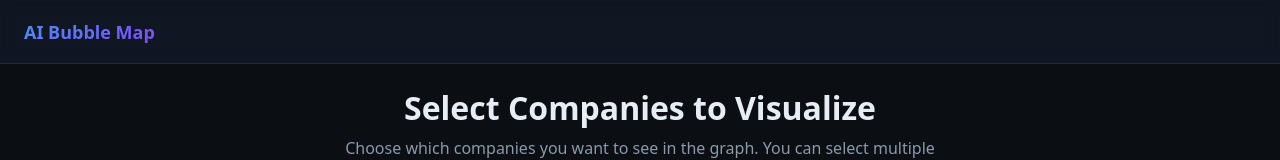
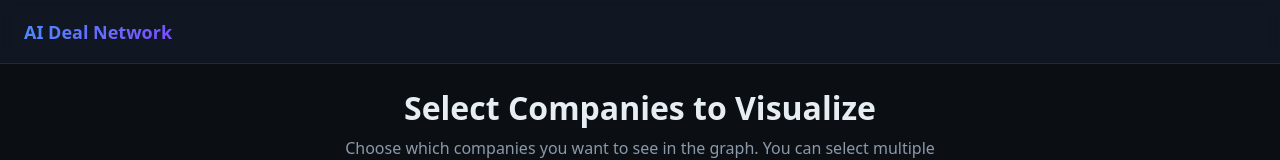
Before and after one commit to HSQ0503/CircularDealsVisulizer, a Next.js app: page /graph in a window 1280 px wide. Shown: the top 160 px of the page. Built offline with nearby package versions, Linux system fonts and the light colour scheme; no server answers; the database is empty.

Commit message:
Name changes

```diff
--- a/app/admin/deals/new/page.tsx
+++ b/app/admin/deals/new/page.tsx
@@ -2,7 +2,7 @@ import Link from 'next/link';
 import { DealForm } from '@/components/admin/DealForm';
 
 export const metadata = {
-  title: 'Add New Deal | AI Bubble Map',
+  title: 'Add New Deal | AI Deal Network',
 };
 
 export default function NewDealPage() {
--- a/app/graph/page.tsx
+++ b/app/graph/page.tsx
@@ -31,7 +31,7 @@ function GraphPageLoading() {
   return (
     <div className="h-screen flex flex-col overflow-hidden bg-bg">
       <header className="flex-shrink-0 h-16 border-b border-border-subtle bg-surface/80 backdrop-blur-sm flex items-center px-6">
-        <span className="text-lg font-bold text-gradient">AI Bubble Map</span>
+        <span className="text-lg font-bold text-gradient">AI Deal Network</span>
       </header>
       <div className="flex-1 flex items-center justify-center">
         <div className="flex flex-col items-center gap-3">
@@ -207,7 +207,7 @@ function GraphPageContent() {
         {/* Header */}
         <header className="flex-shrink-0 h-16 border-b border-border-subtle bg-surface/80 backdrop-blur-sm flex items-center justify-between px-6 relative z-20">
           <Link href="/" className="flex items-center gap-3 hover:opacity-80 transition-opacity">
-            <span className="text-lg font-bold text-gradient">AI Bubble Map</span>
+            <span className="text-lg font-bold text-gradient">AI Deal Network</span>
           </Link>
         </header>
 
@@ -327,7 +327,7 @@ function GraphPageContent() {
       <header className="flex-shrink-0 h-16 border-b border-border-subtle bg-surface/80 backdrop-blur-sm flex items-center justify-between px-6 relative z-20">
         {/* Brand */}
         <Link href="/" className="flex items-center gap-3 hover:opacity-80 transition-opacity">
-          <span className="text-lg font-bold text-gradient">AI Bubble Map</span>
+          <span className="text-lg font-bold text-gradient">AI Deal Network</span>
           {graphData && (
             <span className="text-xs text-text-faint bg-surface-2 px-2.5 py-1 rounded-full">
               {graphData.nodes.length} companies · {graphData.edges.length} connections
--- a/app/layout.tsx
+++ b/app/layout.tsx
@@ -13,7 +13,7 @@ const geistMono = Geist_Mono({
 });
 
 export const metadata: Metadata = {
-  title: "AI Bubble Map - Visualizing Circular Money Flows in the AI Industry",
+  title: "AI Deal Network - Visualizing Circular Money Flows in the AI Industry",
   description:
     "Interactive visualization of AI industry investments, partnerships, and circular capital flows. Track how billions flow between OpenAI, Microsoft, NVIDIA, and other tech giants. Is this the next tech bubble?",
   keywords: [
@@ -37,20 +37,20 @@ export const metadata: Metadata = {
     "AI overvaluation",
     "AI hype bubble",
   ],
-  authors: [{ name: "AI Bubble Map" }],
-  creator: "AI Bubble Map",
-  publisher: "AI Bubble Map",
+  authors: [{ name: "AI Deal Network" }],
+  creator: "AI Deal Network",
+  publisher: "AI Deal Network",
   openGraph: {
     type: "website",
     locale: "en_US",
-    siteName: "AI Bubble Map",
-    title: "AI Bubble Map - Visualizing Circular Money Flows in the AI Industry",
+    siteName: "AI Deal Network",
+    title: "AI Deal Network - Visualizing Circular Money Flows in the AI Industry",
     description:
       "Track how billions flow in circles between AI giants. Microsoft invests in OpenAI, OpenAI spends on Azure and NVIDIA, NVIDIA sells back to Microsoft. See the pattern.",
   },
   twitter: {
     card: "summary_large_image",
-    title: "AI Bubble Map - Is AI the Next Tech Bubble?",
+    title: "AI Deal Network - Is AI the Next Tech Bubble?",
     description:
       "Interactive visualization showing how $350B+ flows in circles between AI companies. The same dollars keep changing hands.",
   },
--- a/app/page.tsx
+++ b/app/page.tsx
@@ -11,7 +11,7 @@ export default function Home() {
       <nav className="sticky top-0 z-50 border-b border-border-subtle bg-bg/80 backdrop-blur-sm">
         <div className="max-w-6xl mx-auto px-6 h-16 flex items-center justify-between">
           <Link href="/" className="text-lg font-bold text-gradient">
-            AI Bubble Map
+            AI Deal Network
           </Link>
           <div className="flex items-center gap-1">
             <Link
--- a/content/research.mdx
+++ b/content/research.mdx
@@ -17,7 +17,7 @@ import {
 <header className="research-header">
   <div className="research-header-inner">
     <Link href="/" className="research-back-link">
-      &larr; Back to AI Bubble Map
+      &larr; Back to AI Deal Network
     </Link>
     <div className="flex items-center gap-3">
       <Link href="/graph" className="research-nav-link">
@@ -1113,16 +1113,16 @@ closer examination.
 <section className="research-citation">
   <p className="research-citation-label">Cite This Paper</p>
   <div className="research-citation-box">
-    <p>AI Bubble Map. (2025). Quantifying Circularity in AI Industry Deal Networks: A Graph-Based Analysis of Investment and Service Flows. <em>Working Paper</em>. Retrieved from https://aibubblemap.com/research</p>
+    <p>Han, S. (2025). Quantifying Circularity in AI Industry Deal Networks: A Graph-Based Analysis of Investment and Service Flows. <em>Working Paper</em>. Retrieved from https://aidealnetwork.com/research</p>
   </div>
   <p className="research-bibtex-label">BibTeX:</p>
-  <pre className="research-bibtex">{`@article{aibubblemap2025circularity,
+  <pre className="research-bibtex">{`@article{han2025circularity,
   title={Quantifying Circularity in AI Industry Deal Networks:
          A Graph-Based Analysis of Investment and Service Flows},
-  author={{AI Bubble Map}},
+  author={Han, Shouqi},
   journal={Working Paper},
   year={2025},
-  url={https://aibubblemap.com/research}
+  url={https://aidealnetwork.com/research}
 }`}</pre>
 </section>
 
--- a/middleware.ts
+++ b/middleware.ts
@@ -14,6 +14,6 @@ export const config = {
      * - favicon.ico (favicon file)
      * Feel free to modify this pattern to include more paths.
      */
-    "/((?!_next/static|_next/image|favicon.ico|.*\\.(?:svg|png|jpg|jpeg|gif|webp)$).*)",
+    "/((?!_next/static|_next/image|favicon.ico|research|api/graph|api/companies|.*\\.(?:svg|png|jpg|jpeg|gif|webp)$).*)",
   ],
 };
--- a/package.json
+++ b/package.json
@@ -6,7 +6,8 @@
     "dev": "next dev",
     "build": "prisma generate && next build",
     "start": "next start",
-    "lint": "eslint"
+    "lint": "eslint",
+    "generate-pdf": "tsx scripts/generate-pdf.ts"
   },
   "prisma": {
     "seed": "tsx prisma/seed.ts"
--- a/scripts/generate-pdf.ts
+++ b/scripts/generate-pdf.ts
@@ -1,5 +1,5 @@
 import { execSync, spawn, type ChildProcess } from 'child_process';
-import { readFileSync, mkdirSync, existsSync } from 'fs';
+import { readFileSync, mkdirSync, existsSync, rmSync } from 'fs';
 import { join } from 'path';
 import puppeteer from 'puppeteer';
 
@@ -7,6 +7,17 @@ const ROOT = join(__dirname, '..');
 const OUTPUT_DIR = join(ROOT, 'output');
 const OUTPUT_FILE = join(OUTPUT_DIR, 'research-paper.pdf');
 const PRINT_CSS_PATH = join(ROOT, 'styles', 'research-print.css');
+const LOCK_FILE = join(ROOT, '.next', 'dev', 'lock');
+
+// ── Check if a server is already running ────────────────────────
+async function checkExistingServer(port: number): Promise<boolean> {
+  try {
+    const res = await fetch(`http://localhost:${port}/research`);
+    return res.ok;
+  } catch {
+    return false;
+  }
+}
 
 // ── Port selection ──────────────────────────────────────────────
 function getRandomPort(): number {
@@ -101,9 +112,10 @@ async function buildTOCHTML(page: puppeteer.Page): Promise<string> {
 
 // ── Main ────────────────────────────────────────────────────────
 async function main() {
-  const port = getRandomPort();
-  const baseUrl = `http://localhost:${port}`;
+  let port: number;
+  let baseUrl: string;
   let server: ChildProcess | null = null;
+  let usingExistingServer = false;
 
   try {
     // Ensure output directory exists
@@ -113,6 +125,20 @@ async function main() {
 
     // Read the print stylesheet
     const printCSS = readFileSync(PRINT_CSS_PATH, 'utf-8');
+
+    // Check if dev server is already running on port 3000
+    if (await checkExistingServer(3000)) {
+      console.log('Found existing dev server on port 3000, using it.');
+      port = 3000;
+      usingExistingServer = true;
+    } else {
+      port = getRandomPort();
+
+      // Remove stale lock file if it exists
+      if (existsSync(LOCK_FILE)) {
+        console.log('Removing stale .next/dev/lock file...');
+        rmSync(LOCK_FILE, { force: true });
+      }
 
       // Start Next.js dev server
       console.log(`Starting Next.js dev server on port ${port}...`);
@@ -136,8 +162,11 @@ async function main() {
 
       // Wait for server
       console.log('Waiting for server to be ready...');
-    await waitForServer(`${baseUrl}/research`, 60_000);
+      await waitForServer(`http://localhost:${port}/research`, 60_000);
       console.log('Server is ready.');
+    }
+
+    baseUrl = `http://localhost:${port}`;
 
     // Launch Puppeteer
     console.log('Launching browser...');
@@ -206,8 +235,8 @@ async function main() {
     console.error('Error generating PDF:', err);
     process.exit(1);
   } finally {
-    // Kill the dev server
-    if (server) {
+    // Only kill the server if we started it
+    if (server && !usingExistingServer) {
       console.log('Shutting down dev server...');
       server.kill('SIGTERM');
       // On Windows, also try taskkill
```
Also changed, not shown: 1 other file (tests, documents, lock files or other folders). Lines whose indentation alone changed are shown as unchanged.
